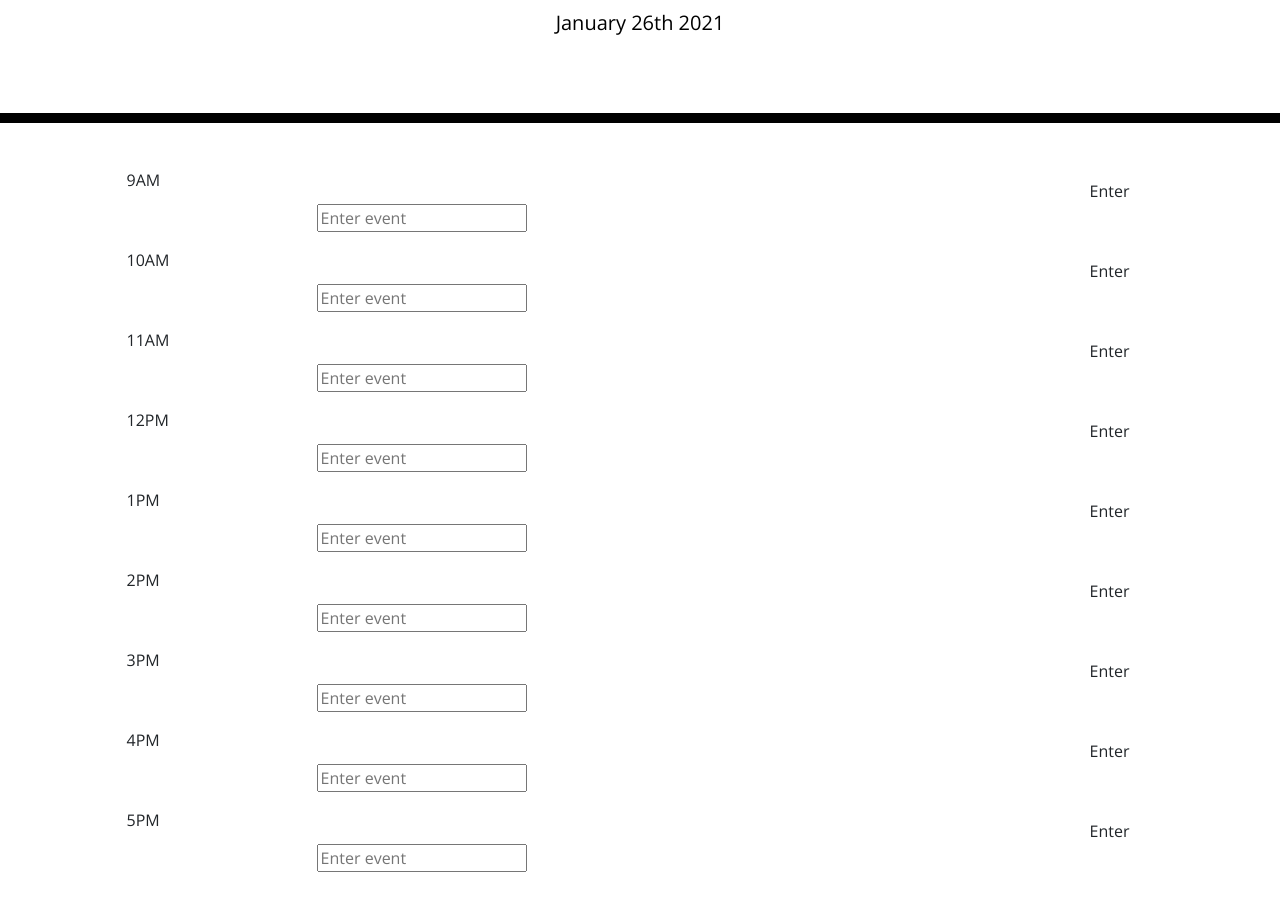
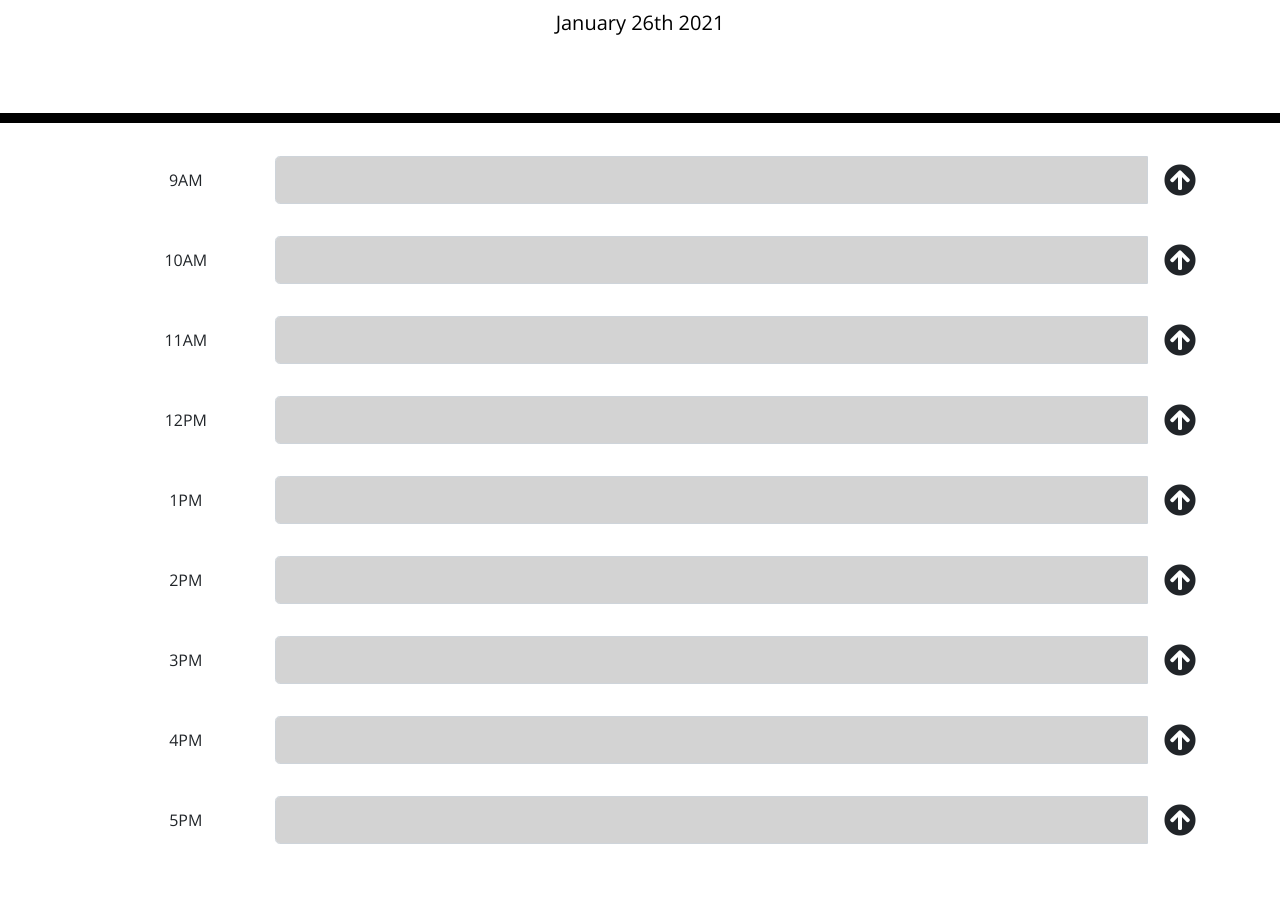
Before and after one commit to koreanstig/week5workweek3rdpartyapicalender, a website: page index.html in a window 1280 px wide. Shown: the part 181-1092 px from the top of the page. After the commit the page ends 1056 px from the top, so only its background shows below. Drawn offline with nearby package versions, Linux system fonts and the light colour scheme.

Commit message:
added icons and added shading

```diff
--- a/index.html
+++ b/index.html
@@ -35,126 +35,108 @@
         <div class="col-2">
           9AM
         </div>
-        <!-- as col-8 so it can be the biggest portion of the site -->
-        <div class="col-8">
-          <form action="index.html" method="post">
-          <input type="text" name="description" placeholder="Enter event">
-          </form>
-        </div>
-        <div class="col-2">
-          <button type="submit" class="btn">Enter</button>
+        <div class="input-group input-group-lg col-10">
+          <input type="text" class="form-control" aria-label="Sizing example input" aria-describedby="inputGroup-sizing-lg">
+          <div class="input-group-prepend">
+            <i class="fas fa-arrow-circle-up"></i>
+          </div>
         </div>
       </div>
+
       <div class="row">
         <div class="col-2">
           10AM
         </div>
-        <!-- as col-8 so it can be the biggest portion of the site -->
-        <div class="col-8">
-          <form action="index.html" method="post">
-          <input type="text" name="description" placeholder="Enter event">
-          </form>
-        </div>
-        <div class="col-2">
-          <button type="submit" class="btn">Enter</button>
+        <div class="input-group input-group-lg col-10">
+          <input type="text" class="form-control" aria-label="Sizing example input" aria-describedby="inputGroup-sizing-lg">
+          <div class="input-group-prepend">
+            <i class="fas fa-arrow-circle-up"></i>
+          </div>
         </div>
       </div>
+
       <div class="row">
         <div class="col-2">
           11AM
         </div>
         <!-- as col-8 so it can be the biggest portion of the site -->
-        <div class="col-8">
-          <form action="index.html" method="post">
-          <input type="text" name="description" placeholder="Enter event">
-          </form>
-        </div>
-        <div class="col-2">
-          <button type="submit" class="btn">Enter</button>
+        <div class="input-group input-group-lg col-10">
+          <input type="text" class="form-control" aria-label="Sizing example input" aria-describedby="inputGroup-sizing-lg">
+          <div class="input-group-prepend">
+            <i class="fas fa-arrow-circle-up"></i>
+          </div>
         </div>
       </div>
+
       <div class="row">
         <div class="col-2">
           12PM
         </div>
-        <!-- as col-8 so it can be the biggest portion of the site -->
-        <div class="col-8">
-          <form action="index.html" method="post">
-          <input type="text" name="description" placeholder="Enter event">
-          </form>
-        </div>
-        <div class="col-2">
-          <button type="submit" class="btn">Enter</button>
+        <div class="input-group input-group-lg col-10">
+          <input type="text" class="form-control" aria-label="Sizing example input" aria-describedby="inputGroup-sizing-lg">
+          <div class="input-group-prepend">
+            <i class="fas fa-arrow-circle-up"></i>
+          </div>
         </div>
       </div>
+
       <div class="row">
         <div class="col-2">
           1PM
         </div>
-        <!-- as col-8 so it can be the biggest portion of the site -->
-        <div class="col-8">
-          <form action="index.html" method="post">
-          <input type="text" name="description" placeholder="Enter event">
-          </form>
-        </div>
-        <div class="col-2">
-          <button type="submit" class="btn">Enter</button>
+        <div class="input-group input-group-lg col-10">
+          <input type="text" class="form-control" aria-label="Sizing example input" aria-describedby="inputGroup-sizing-lg">
+          <div class="input-group-prepend">
+            <i class="fas fa-arrow-circle-up"></i>
+          </div>
         </div>
       </div>
+
       <div class="row">
         <div class="col-2">
           2PM
         </div>
-        <!-- as col-8 so it can be the biggest portion of the site -->
-        <div class="col-8">
-          <form action="index.html" method="post">
-          <input type="text" name="description" placeholder="Enter event">
-          </form>
-        </div>
-        <div class="col-2">
-          <button type="submit" class="btn">Enter</button>
+        <div class="input-group input-group-lg col-10">
+          <input type="text" class="form-control" aria-label="Sizing example input" aria-describedby="inputGroup-sizing-lg">
+          <div class="input-group-prepend">
+            <i class="fas fa-arrow-circle-up"></i>
+          </div>
         </div>
       </div>
+
       <div class="row">
         <div class="col-2">
           3PM
         </div>
-        <!-- as col-8 so it can be the biggest portion of the site -->
-        <div class="col-8">
-          <form action="index.html" method="post">
-          <input type="text" name="description" placeholder="Enter event">
-          </form>
-        </div>
-        <div class="col-2">
-          <button type="submit" class="btn">Enter</button>
+        <div class="input-group input-group-lg col-10">
+          <input type="text" class="form-control" aria-label="Sizing example input" aria-describedby="inputGroup-sizing-lg">
+          <div class="input-group-prepend">
+            <i class="fas fa-arrow-circle-up"></i>
+          </div>
         </div>
       </div>
+
       <div class="row">
         <div class="col-2">
           4PM
         </div>
-        <!-- as col-8 so it can be the biggest portion of the site -->
-        <div class="col-8">
-          <form action="index.html" method="post">
-          <input type="text" name="description" placeholder="Enter event">
-          </form>
-        </div>
-        <div class="col-2">
-          <button type="submit" class="btn">Enter</button>
+        <div class="input-group input-group-lg col-10">
+          <input type="text" class="form-control" aria-label="Sizing example input" aria-describedby="inputGroup-sizing-lg">
+          <div class="input-group-prepend">
+            <i class="fas fa-arrow-circle-up"></i>
+          </div>
         </div>
       </div>
+
       <div class="row">
         <div class="col-2">
           5PM
         </div>
-        <!-- as col-8 so it can be the biggest portion of the site -->
-        <div class="col-8">
-          <form action="index.html" method="post">
-          <input type="text" name="description" placeholder="Enter event">
-          </form>
-        </div>
-        <div class="col-2">
-          <button type="submit" class="btn">Enter</button>
+        <div class="input-group input-group-lg col-10">
+          <input type="text" class="form-control" aria-label="Sizing example input" aria-describedby="inputGroup-sizing-lg">
+          <div class="input-group-prepend">
+            <i class="fas fa-arrow-circle-up"></i>
+          </div>
         </div>
       </div>
     </div>
--- a/index.js
+++ b/index.js
@@ -1,2 +1,25 @@
 var dayandtime = $("#currentDay").text(moment().format('MMMM Do YYYY'));
 var hour = moment().format('h');
+
+var descriptionFromStorage = JSON.parse(localStorage.getItem("text"));
+if (!descriptionFromStorage){
+    descriptionFromStorage = [];
+}
+for (var i = 0; i < descriptionFromStorage.length; i++){
+    var paragraph = document.createElement("p");
+    paragraph.innerText = scoresFromStorage[i].name + "'s score is " + scoresFromStorage[i].score;
+    document.body.appendChild(paragraph);
+}
+var storeButton = document.getElementById("store");
+var DescInput =  $(".description");
+var scoreInput =  $(".btn");
+storeButton.addEventListener("click", function(){
+    var name = nameInput.value;
+    var score = scoreInput.value;
+    var newLocalStorageEntry = {
+        name: name,
+        score: score
+    };
+    descriptionFromStorage.push(newLocalStorageEntry);
+    localStorage.setItem("text", JSON.stringify(descriptionFromStorage));
+})
--- a/package.json
+++ b/package.json
@@ -18,5 +18,6 @@
   "homepage": "https://github.com/koreanstig/week5workweek3rdpartyapicalender#readme",
   "dependencies": {
     "moment": "^2.29.1"
-  }
+  },
+  "devDependencies": {}
 }
--- a/style.css
+++ b/style.css
@@ -70,6 +70,20 @@ textarea{
   transition: all .3s ease-in-out;
 }
 
-.9 {
-  background-color: red;
+.col-2 {
+  text-align: center;
 }
+
+/* added styling to icon */
+i {
+  font-size: 2rem;
+  margin-left: 1rem;
+  margin-top: .5rem;
+  cursor:pointer;
+}
+
+/* added styling to input box  */
+.form-control {
+  background-color: lightgray;
+  text-decoration-color: black;
+}
```
